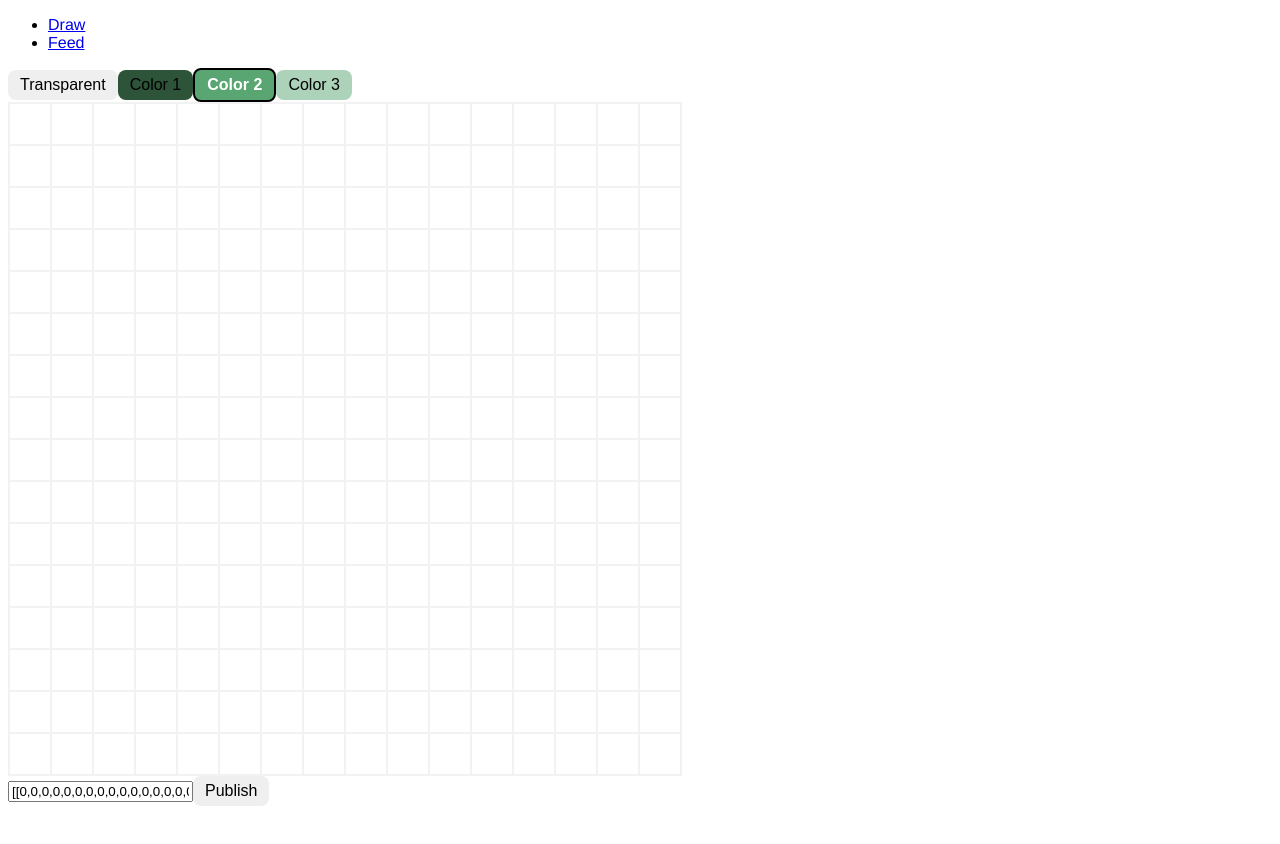
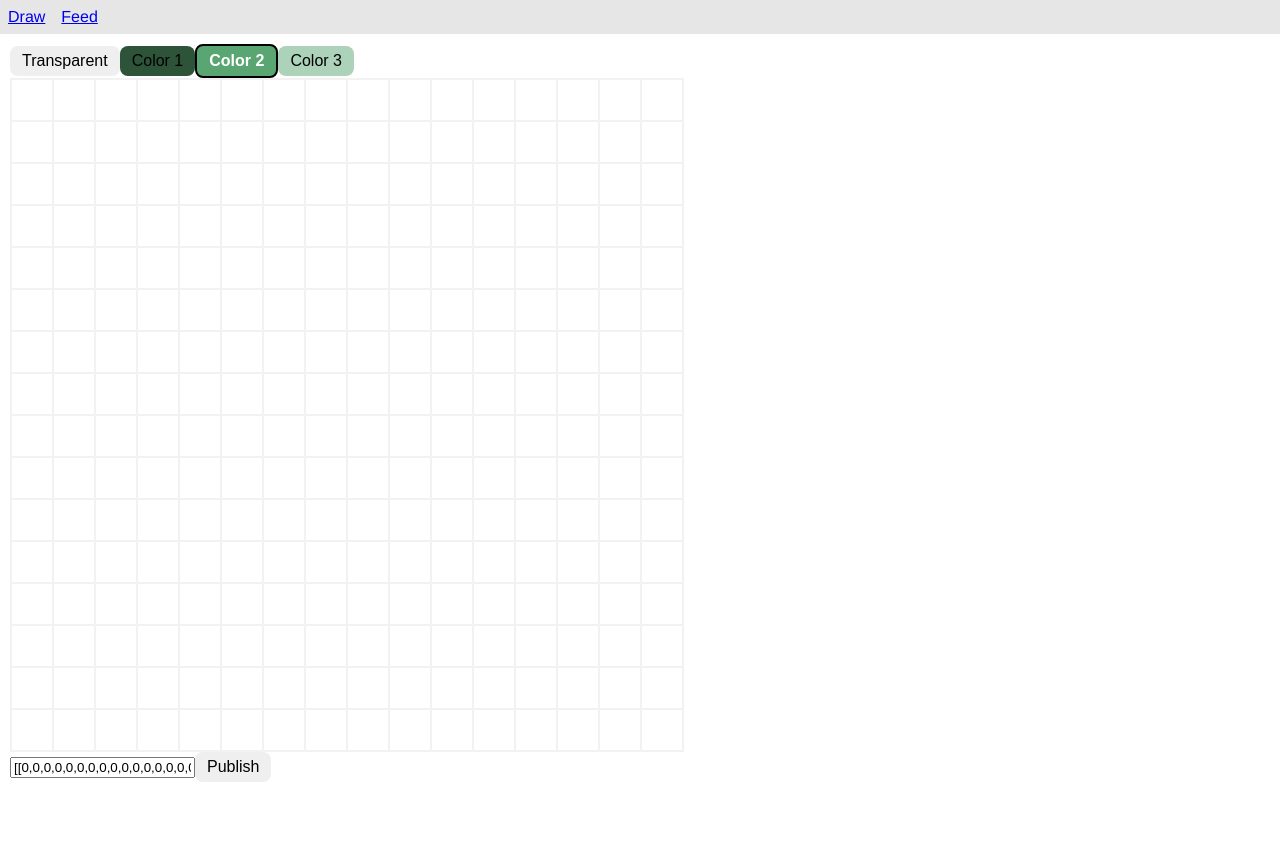
Before and after one commit to felixbade/pixel-art-editor, a React app: page / in a window 1280 px wide. Shown: the top 844 px of the page. Built offline with nearby package versions, Linux system fonts and the light colour scheme.

Commit message:
Nav bar is a bar instead of a list

```diff
--- a/src/js/app.jsx
+++ b/src/js/app.jsx
@@ -11,21 +11,21 @@ export default function App() {
     return (
         <Router>
             <nav>
-                <ul>
-                    <li>
+                <div className="nav-item">
                     <Link to="/">Draw</Link>
-                    </li>
-                    <li>
+                </div>
+                <div className="nav-item">
                     <Link to="/feed">Feed</Link>
-                    </li>
-                </ul>
+                </div>
             </nav>
 
+            <div className="container">
                 <Switch>
                     <Route component={DrawingView} exact path="/" />
                     <Route component={FeedView} exact path="/feed" />
                     <Route component={PageNotFound} path="*" />
                 </Switch>
+            </div>
         </Router>
     )
 }
--- a/src/style/style.css
+++ b/src/style/style.css
@@ -1,5 +1,23 @@
 html {
     font-family: Helvetica, Arial, sans-serif;
+}
+
+body {
+    margin: 0;
+    padding: 0;
+}
+
+nav {
+    display: flex;
+    background-color: hsl(0, 0%, 90%);
+}
+
+.nav-item {
+    padding: 0.5em;
+}
+
+.container {
+    margin: 10px;
 }
 
 table, tbody, tr, td {
```
Lines whose indentation alone changed are shown as unchanged.
